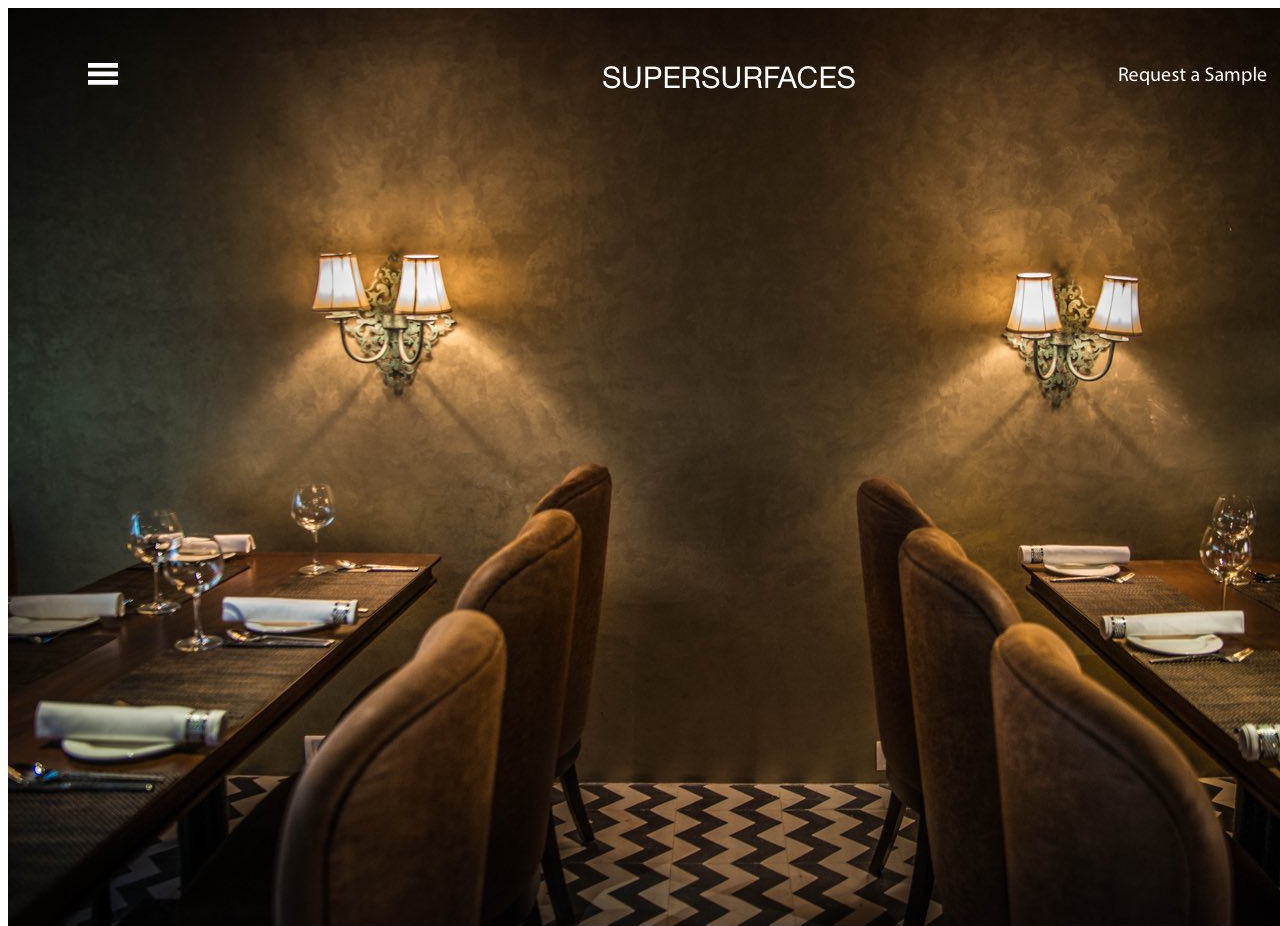
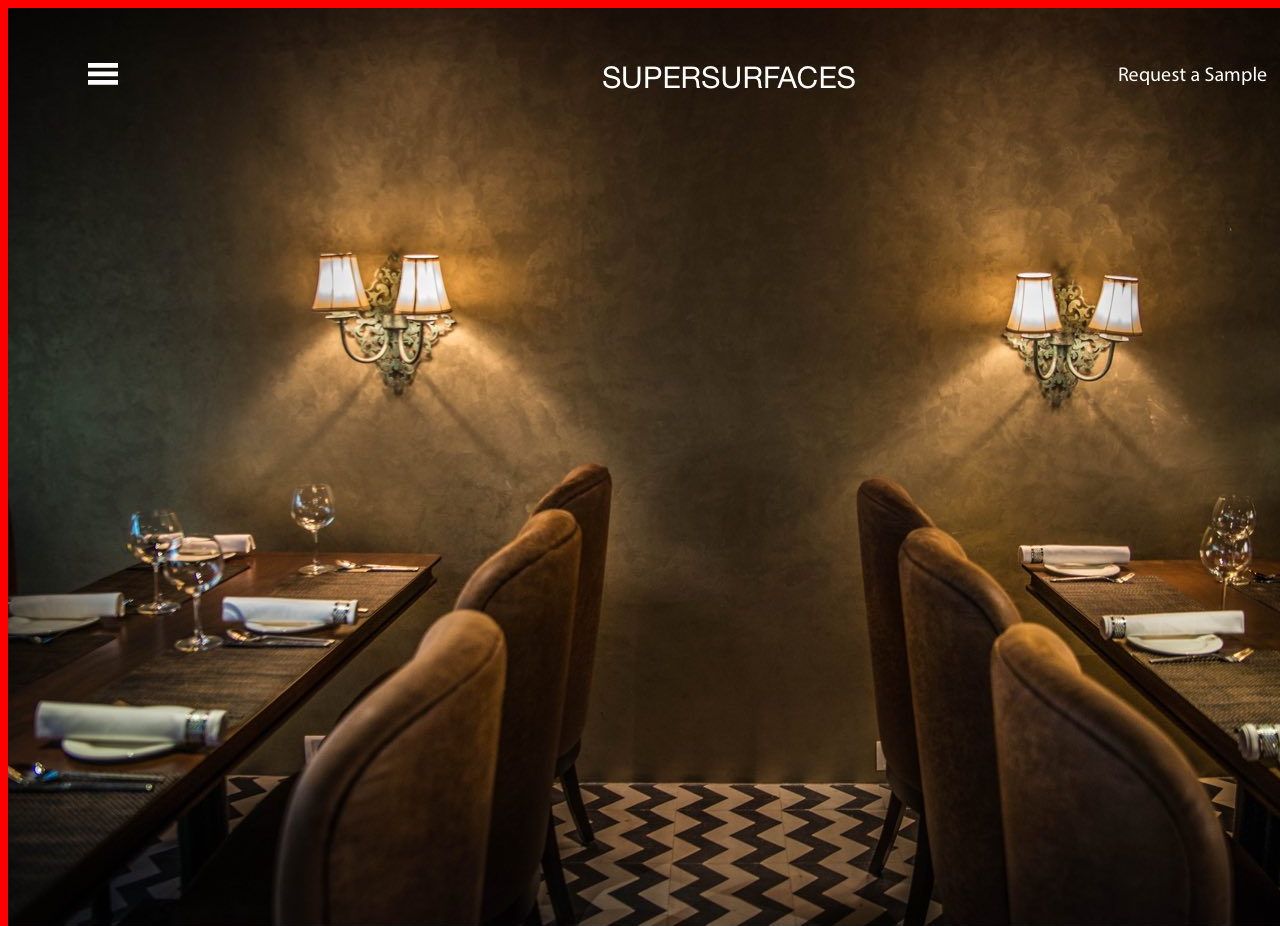
Before and after one commit to sureshDK07/test, a plain HTML site: page index.html in a window 1280 px wide. Shown: the top 926 px of the page. Drawn offline with Linux system fonts and the light colour scheme.

Commit message:
revert back

```diff
--- a/index.html
+++ b/index.html
@@ -2,7 +2,7 @@
 <head>
 
 </head>
-    <body>
+    <body style="background:red">
     <img src="2017-05-31.jpg">
     </body>
 </html>
```
